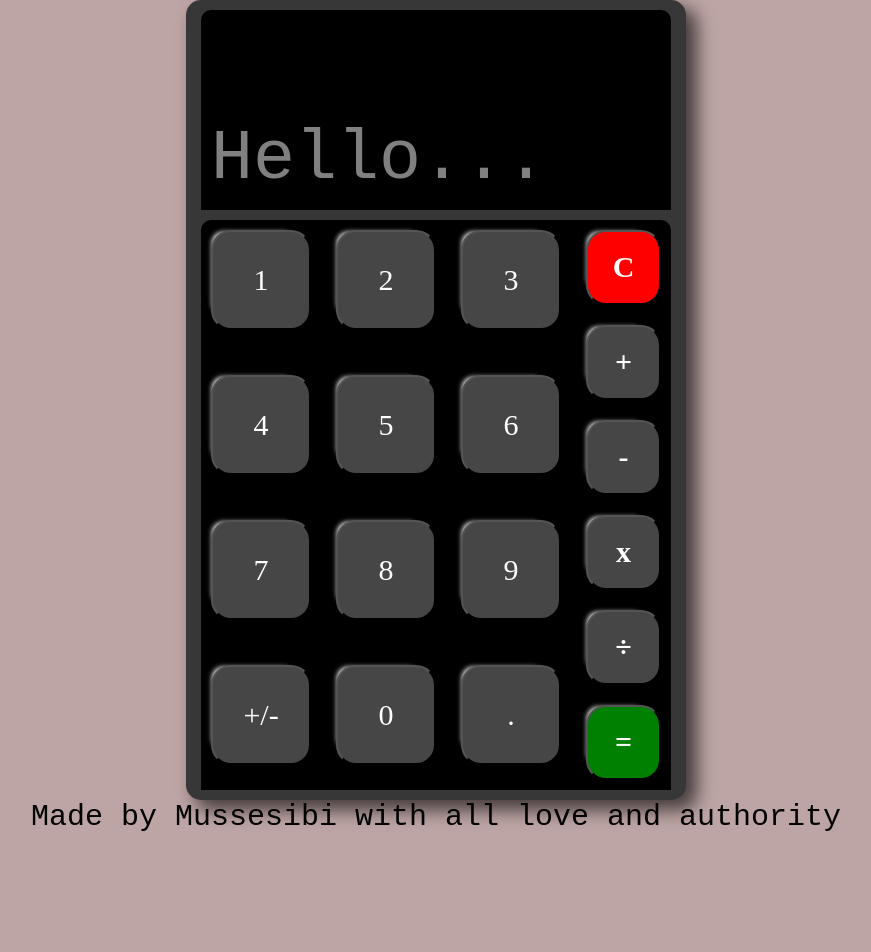
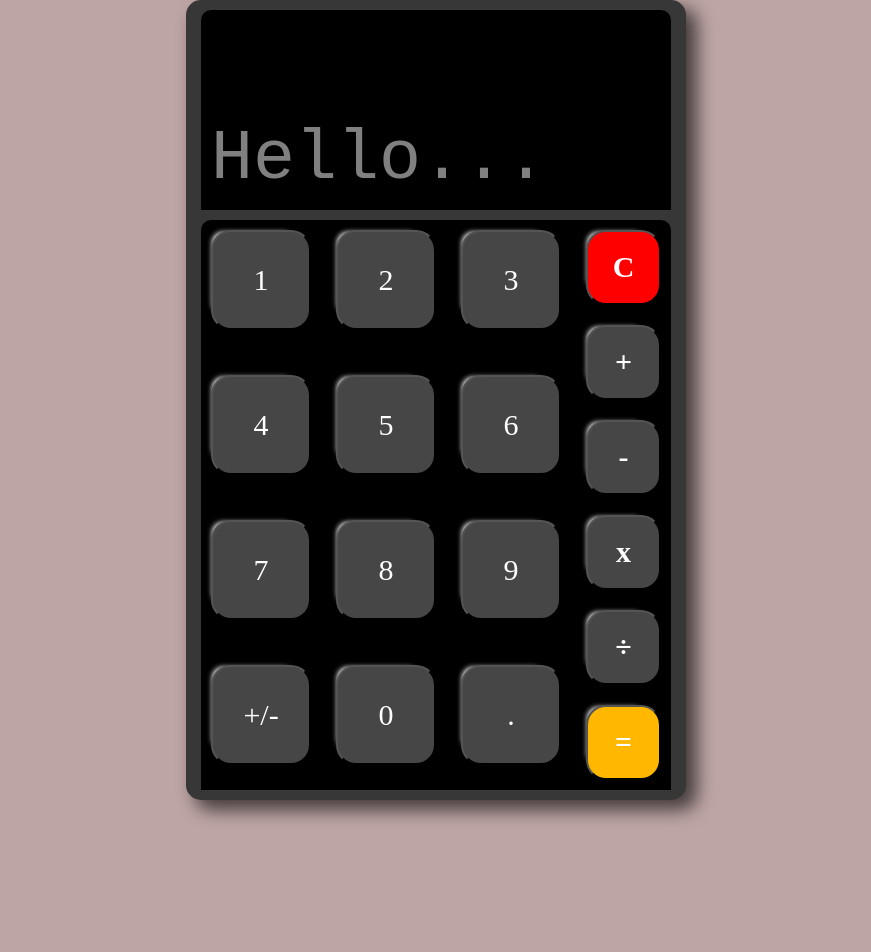
Before and after one commit to Mussesibi/Calculator, a plain HTML site: page index.html in a window 1280 px wide. Shown: the top 952 px of the page, without its empty margins (204-1075 px from the left). Before the commit the page ends 870 px from the top, so only its background shows below. Drawn offline with Linux system fonts and the light colour scheme.

Commit message:
changed equal button color

```diff
--- a/style.css
+++ b/style.css
@@ -106,11 +106,11 @@ button.operator:hover {
 }
 
 button.operator.equal {
-    background-color: green;
+    background-color: rgb(255, 183, 0);
 }
 
 button.operator.equal:hover {
-    background-color: rgb(112, 188, 118);
+    background-color: rgb(164, 180, 94);
 }
 
 button.operator.del {
@@ -129,6 +129,7 @@ button.operator.del:hover {
 
 footer{
     font-size: 30px;
+    margin-top: 15rem;
     margin-bottom: 35px;
     font-family: 'Courier New', Courier, monospace;
 }
```
